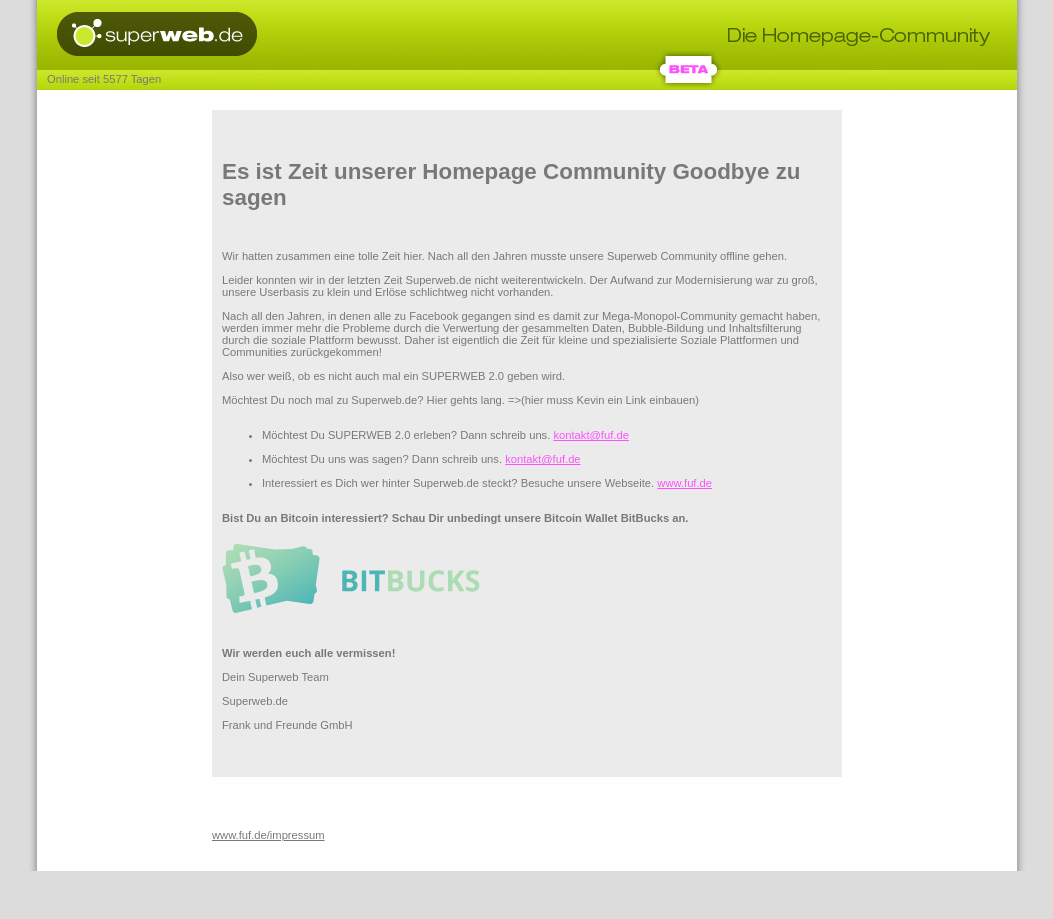
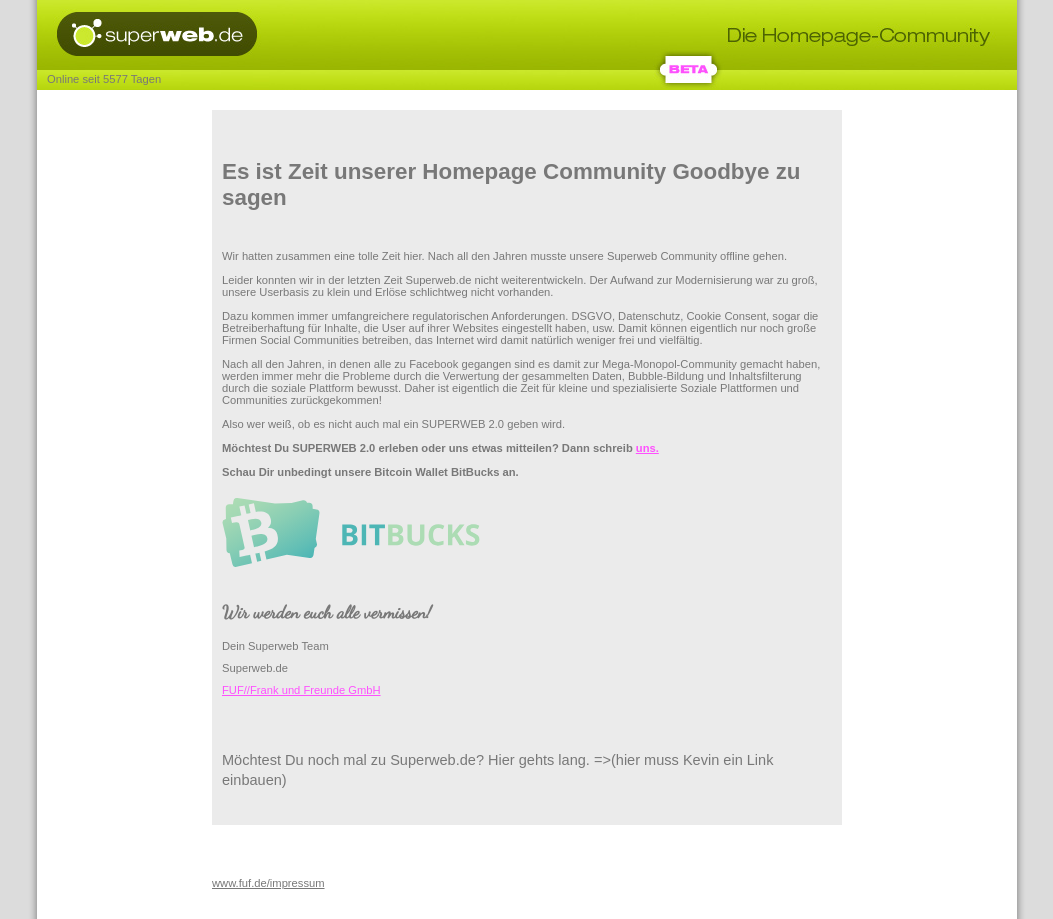
Before and after one commit to mariamihilker/superweb, a plain HTML site: page index.html in a window 1280 px wide. Shown: the whole page, without its empty margins (113-1166 px from the left). Before the commit the page ends 871 px from the top, so only its background shows below. Drawn offline with Linux system fonts and the light colour scheme; some packages are replaced by stand-ins of ours; a script that the page names is missing.

Commit message:
new changes

```diff
--- a/css/superweb.css
+++ b/css/superweb.css
@@ -970,3 +970,16 @@ h1.absolute,h2.absolute {
 .rightfloat {
 	float: right;
 }
+.naddancing-script {
+	font-family: 'Dancing Script', cursive;
+	font-size: 18px;
+}
+.contact-container p {
+	line-height: 2;
+	margin: 0;
+    padding: 0;
+}
+.large {
+	font-size: 1.3em;
+	padding: 0;
+}
--- a/index.html
+++ b/index.html
@@ -44,7 +44,11 @@ dojo.require("app.main");
 dojo.require("app.widget.registration.lightbox");
 
 //]]>
-</script></head>
+</script>
+<link rel="preconnect" href="https://fonts.googleapis.com">
+<link rel="preconnect" href="https://fonts.gstatic.com" crossorigin>
+<link href="https://fonts.googleapis.com/css2?family=Dancing+Script&display=swap" rel="stylesheet">
+</head>
 <body id="body">
 
 <div id="base">
@@ -55,7 +59,7 @@ dojo.require("app.widget.registration.lightbox");
     Es ist Zeit unserer Homepage Community Goodbye zu sagen
 </h1> -->
 <div id="head">
-  <a width="980" height="90" alt="Superweb - Die Homepage-Community" href="/"><img src="images/head_balken.jpg" alt="Head_balken" /></a>
+  <img src="images/head_balken.jpg" alt="Superweb - Die Homepage-Community" />
 <!--
  <object classid="clsid:d27cdb6e-ae6d-11cf-96b8-444553540000" codebase="http://download.macromedia.com/pub/shockwave/cabs/flash/swflash.cab#version=6,0,40,0" width="980" height="90" id="mymoviename">
  <param name="movie" value="/flash/weihnachts-head.swf" />
@@ -120,6 +124,10 @@ dojo.require("app.widget.registration.lightbox");
   <br/>
   <br/>
 
+  Dazu kommen immer umfangreichere regulatorischen Anforderungen. DSGVO, Datenschutz, Cookie Consent, sogar die Betreiberhaftung für Inhalte, die User auf ihrer Websites eingestellt haben, usw. Damit können eigentlich nur noch große Firmen Social Communities betreiben, das Internet wird damit natürlich weniger frei und vielfältig.
+  <br/>
+  <br/>
+
   Nach all den Jahren, in denen alle zu Facebook gegangen sind es damit zur Mega-Monopol-Community gemacht haben, werden immer mehr die Probleme durch die Verwertung der gesammelten Daten, Bubble-Bildung und Inhaltsfilterung durch die soziale Plattform bewusst. Daher ist eigentlich die Zeit für kleine und spezialisierte Soziale Plattformen und Communities zurückgekommen!
   <br/>
   <br/>
@@ -127,50 +135,47 @@ dojo.require("app.widget.registration.lightbox");
   Also wer weiß, ob es nicht auch mal ein SUPERWEB 2.0 geben wird.
   <br/>
   <br/>
-  Möchtest Du noch mal zu Superweb.de? Hier gehts lang. =>(hier muss Kevin ein Link einbauen)
+
+  <!-- <ul class="fuf-links" >
+  <li> -->
+    <strong>Möchtest Du SUPERWEB 2.0 erleben oder uns etwas mitteilen? Dann schreib <a href="https://www.fuf.de/kontakt.">uns.</a></strong>
+  <!-- </li>
+  <br/> -->
+  <!-- <li>
+  Möchtest Du uns was sagen? Dann schreib uns. <a href="mailto:kontakt@fuf.de">kontakt@fuf.de</a>
+  </li> -->
   <br/>
-  <br/>
-  <ul class="fuf-links" >
-  <li>
-    Möchtest Du SUPERWEB 2.0 erleben? Dann schreib uns. <a href="mailto:kontakt@fuf.de">kontakt@fuf.de</a>
-  </li>
-  <br/>
-  <li>
-  Möchtest Du uns was sagen? Dann schreib uns. <a href="mailto:kontakt@fuf.de">kontakt@fuf.de</a>
-  </li>
-  <br/>
-  <li>
+  <!-- <li>
   Interessiert es Dich wer hinter Superweb.de steckt? Besuche unsere Webseite. <a href="www.fuf.de">www.fuf.de</a>
-  </li>
+  </li> -->
   <br/>
 </ul>
 
   <strong>
-  Bist Du an Bitcoin interessiert? Schau Dir unbedingt unsere Bitcoin Wallet BitBucks an. <a href="https://www.bitbucks.io/">
+    Schau Dir unbedingt unsere Bitcoin Wallet BitBucks an. <a href="https://www.bitbucks.io/">
     <img src="images/bitbucks-logo.svg" style="margin-top: 20px;margin-bottom: 10px;">
   </a>
 </strong>
   <br/>
 
   <br/>
-  <strong>Wir werden euch alle vermissen! </strong>
+  <strong class="naddancing-script">Wir werden euch alle vermissen! </strong>
   <br/>
   <br/>
-
-  Dein Superweb Team
-  <br/>
-  <br/>
-  Superweb.de
-  <br/>
-  <br/>
-  Frank und Freunde GmbH
+  <div class="contact-container">
+  <p>Dein Superweb Team</p>
+  <p> Superweb.de</p>
+  <p><a href="www.fuf.de">FUF//Frank und Freunde GmbH</a></p>
+  </div>
   <br/>
   <br/>
   <br/>
   <br/>
 
   <div class="clr"></div>
-
+  <p class="large">Möchtest Du noch mal zu Superweb.de? Hier gehts lang. =>(hier muss Kevin ein Link einbauen)</p>
+  <br/>
+  <br/>
 </div>
 </div>
 
```
Also changed, not shown: images/wong (1).gif (deleted).
